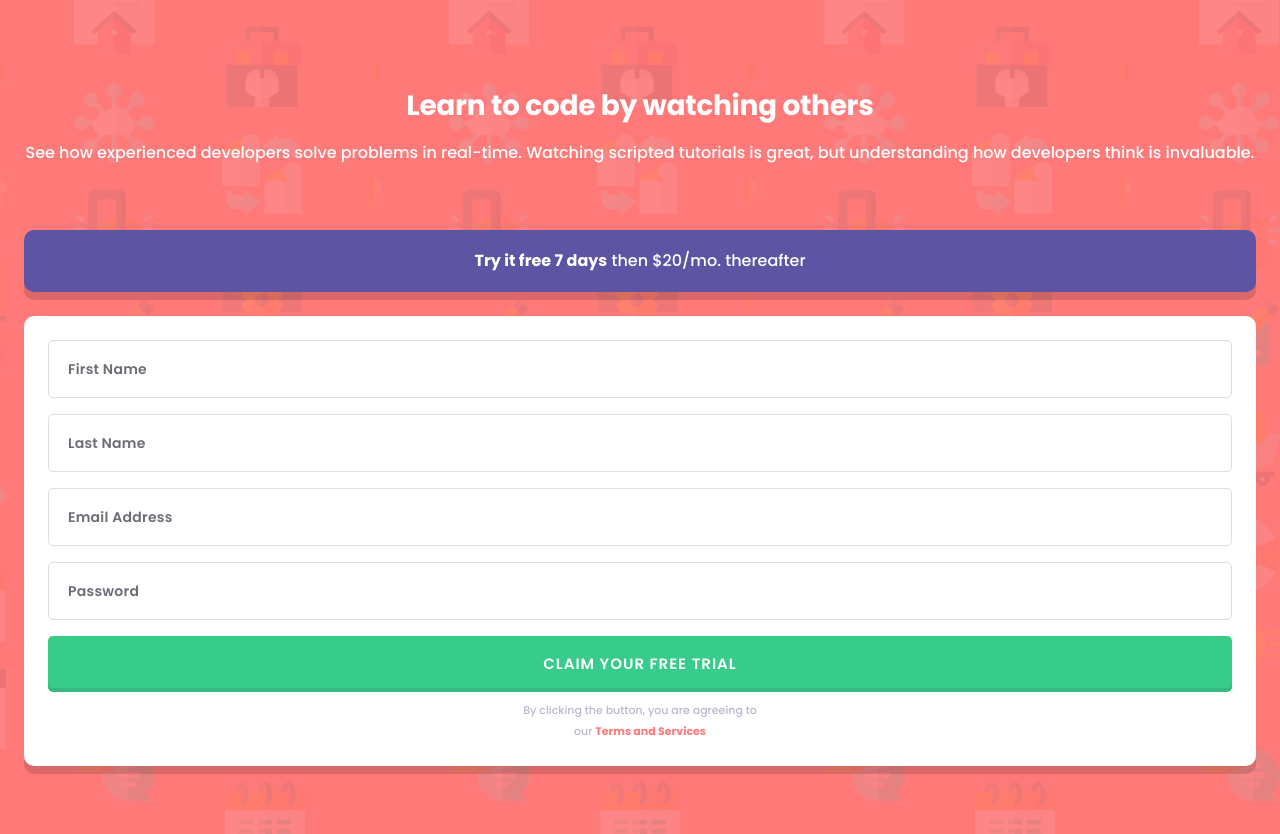
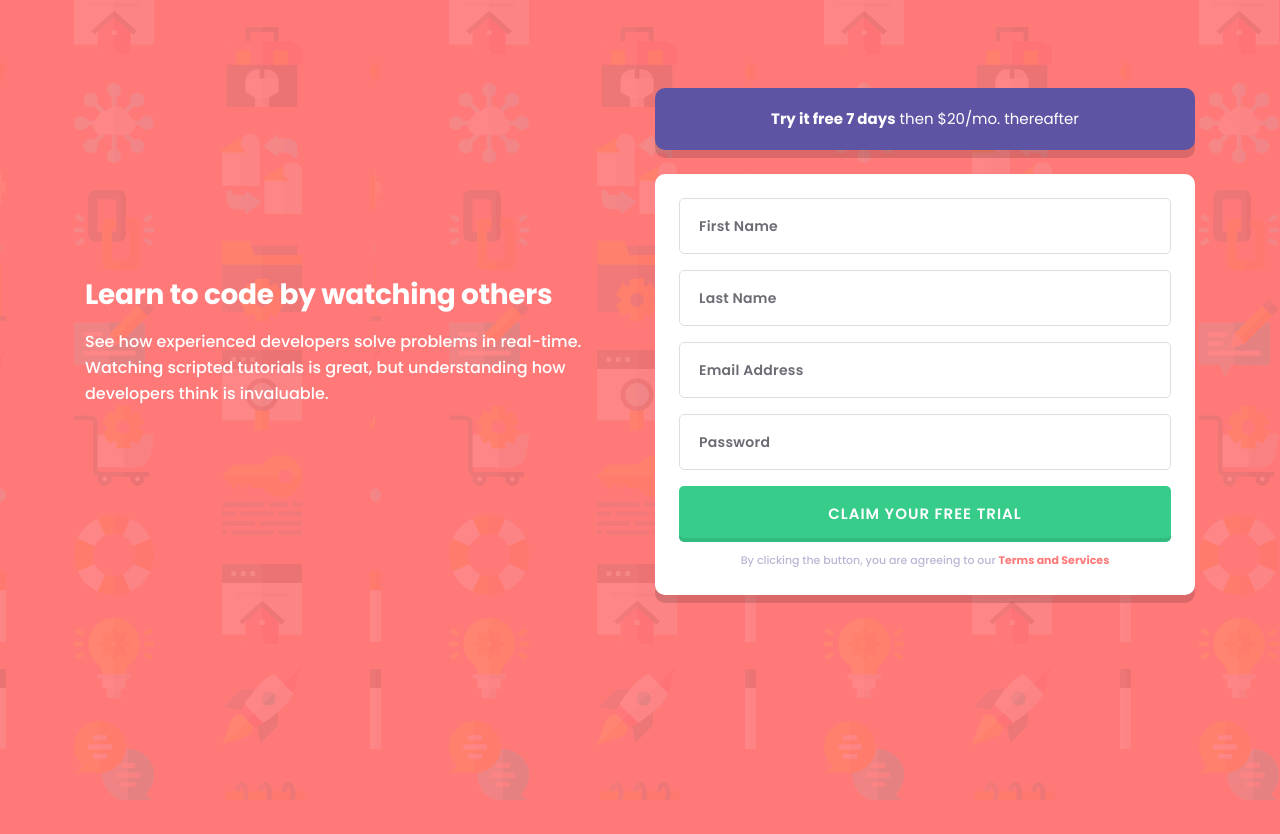
Before and after one commit to miguelzaga/intro-component-with-signup-form, a React (Vite) app: page / in a window 1280 px wide. After the commit the page ends 800 px from the top, so only its background shows below. Built offline with nearby package versions, Linux system fonts and the light colour scheme.

Commit message:
style desktop

```diff
--- a/src/scss/02-base/_base.scss
+++ b/src/scss/02-base/_base.scss
@@ -3,4 +3,8 @@
 body {
   background: url("/src/images/bg-intro-mobile.png");
   background-color: $red;
+  @include breakpoint($x-lg) {
+    background: url("/src/images/bg-intro-desktop.png");
+    background-color: $red;
+  }
 }
--- a/src/scss/05-components/_intro.scss
+++ b/src/scss/05-components/_intro.scss
@@ -2,10 +2,26 @@
 
 .intro {
   padding: 88px 24px 68px;
+  display: flex;
+  flex-flow: row wrap;
+  justify-content: center;
+  align-items: center;
+  column-gap: 45px;
+  row-gap: 64px;
+  @include breakpoint($x-lg) {
+    padding: 121px;
+  }
 
   &__text {
     text-align: center;
-    margin-bottom: 64px;
+    flex-basis: 525px;
+    @include breakpoint(1158px) {
+      text-align: left;
+    }
+  }
+
+  &__cta {
+    flex-basis: 540px;
   }
 
   &__title {
@@ -14,15 +30,27 @@
     line-height: rem(36px);
     letter-spacing: rem(-0.291667px);
     margin-bottom: 16px;
+    @include breakpoint($x-lg) {
+      font-size: rem(50px);
+      line-height: rem(55px);
+      letter-spacing: rem(-0.520833px);
+      margin-bottom: 34px;
+    }
   }
 
   &__trial {
     background-color: $purple;
     padding: 18px 66px;
     text-align: center;
+    font-size: rem(15px);
+    line-height: rem(26px);
+    font-weight: 400;
     box-shadow: 0px 8px 0px rgba(0, 0, 0, 0.14688);
     border-radius: 10px;
     margin-bottom: 24px;
+    @include breakpoint($x-lg) {
+      padding: 17px;
+    }
   }
 
   &__form {
@@ -30,6 +58,9 @@
     padding: 24px;
     box-shadow: 0px 8px 0px rgba(0, 0, 0, 0.14688);
     border-radius: 10px;
+    @include breakpoint($x-lg) {
+      padding: 40px;
+    }
   }
 
   &__input {
@@ -41,12 +72,21 @@
     color: $black;
     font-weight: 600;
     font-size: rem(14px);
-    line-height: rem(26px);
+    line-height: rem(24px);
     letter-spacing: rem(0.25px);
+    caret-color: $purple;
+    @include breakpoint($x-lg) {
+      padding-left: 32px;
+      margin-bottom: 20px;
+    }
 
     &::placeholder {
       color: $black;
       opacity: 0.75;
+    }
+
+    &:focus-visible {
+      outline-color: $purple;
     }
   }
 
@@ -73,7 +113,7 @@
     line-height: rem(21px);
     text-align: center;
     color: #bab7d4;
-    max-width: 249px;
+    padding: 0 15px;
     margin: auto;
   }
 }
```
